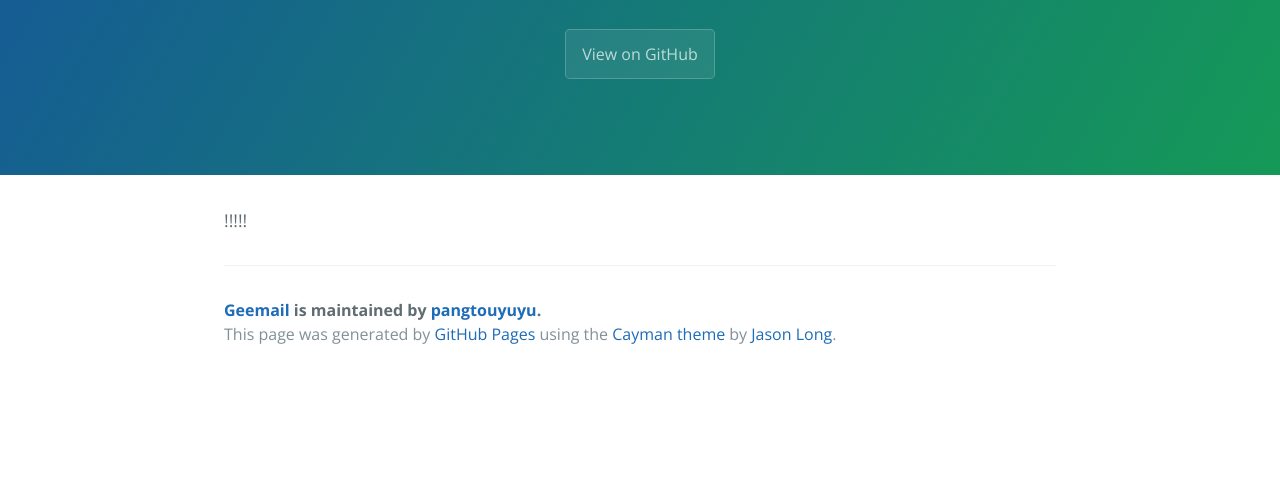
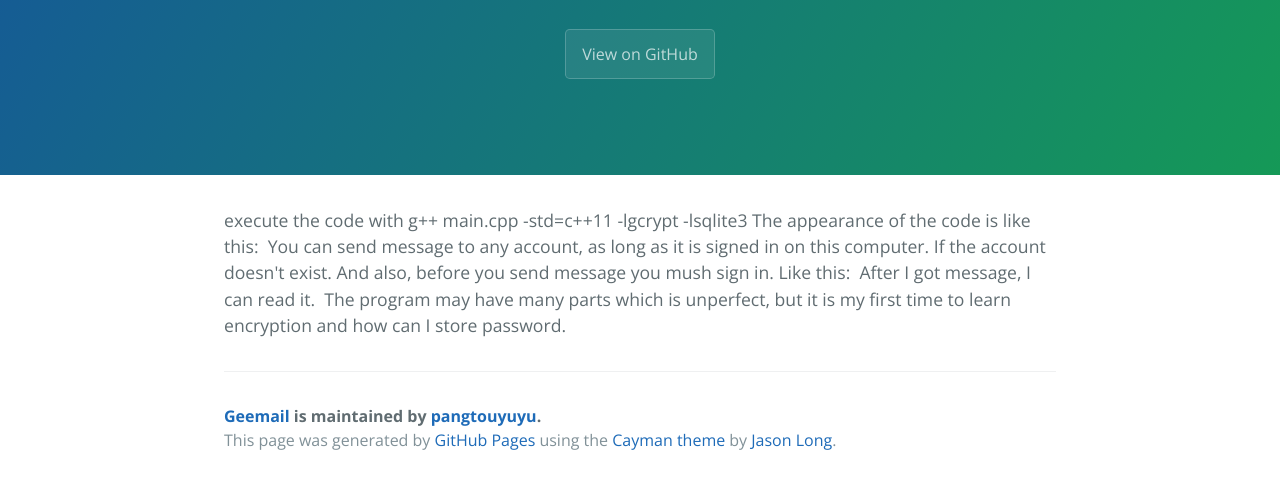
Before and after one commit to pangtouyuyu/geemail, a plain HTML site: page index.html in a window 1280 px wide. Shown: the part 208-696 px from the top of the page. Drawn offline with nearby package versions, Linux system fonts and the light colour scheme.

Commit message:
Update index.html

```diff
--- a/index.html
+++ b/index.html
@@ -17,7 +17,18 @@
     </section>
 
     <section class="main-content">
-      <p>!!!!!</p>
+      <p>execute the code with g++ main.cpp -std=c++11 -lgcrypt -lsqlite3
+      The appearance of the code is like this:
+      <img src="">
+      You can send message to any account, as long as it is signed in on this computer.
+      If the account doesn't exist.
+      And also, before you send message you mush sign in.
+      Like this:
+      <img src="">
+      After I got message, I can read it.
+      <img src="">
+      The program may have many parts which is unperfect, but it is my first time to learn encryption and how can I store password.
+      </p>
 
       <footer class="site-footer">
         <span class="site-footer-owner"><a href="https://github.com/pangtouyuyu/geemail">Geemail</a> is maintained by <a href="https://github.com/pangtouyuyu">pangtouyuyu</a>.</span>
```
